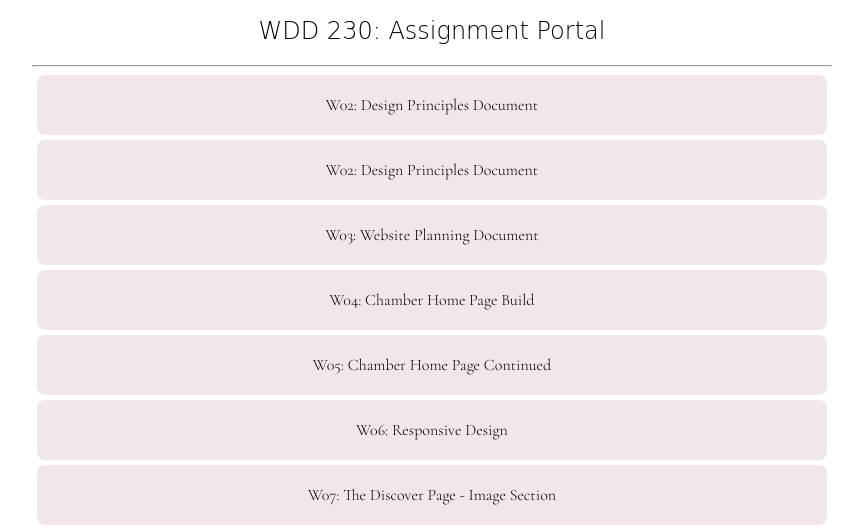
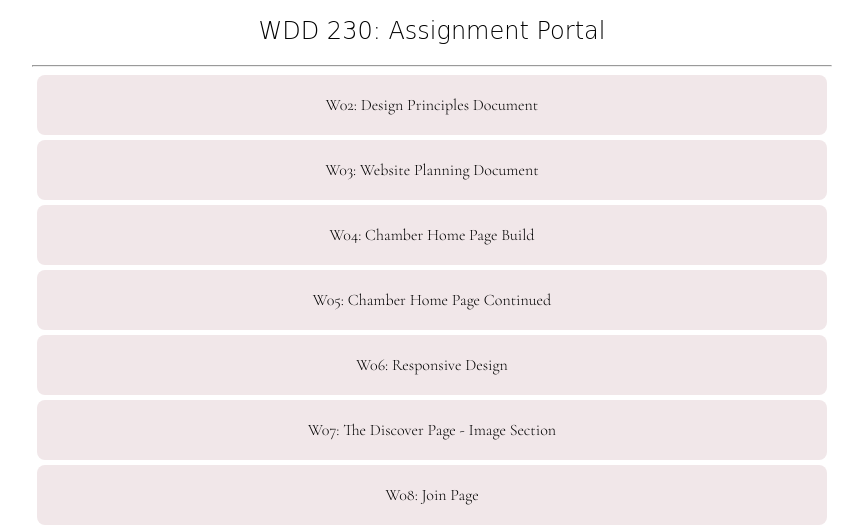
Before and after one commit to Axitauc/WDD230-2023, a plain HTML site: page index.html in a window 1280 px wide. Shown: the part 261-791 px from the top of the page, without its empty margins (208-1071 px from the left). Drawn offline with nearby package versions, Linux system fonts and the light colour scheme; a web font is replaced by a local one.

Commit message:
Final Actualization

```diff
--- a/index.html
+++ b/index.html
@@ -27,9 +27,6 @@
           <a href="./Week02/designprinciples.html"
             >W02: Design Principles Document</a
           >
-        </ul>
-        <ul>
-          <a href="#">W02: Design Principles Document</a>
         </ul>
         <ul>
           <a href="#">W03: Website Planning Document </a>
```
